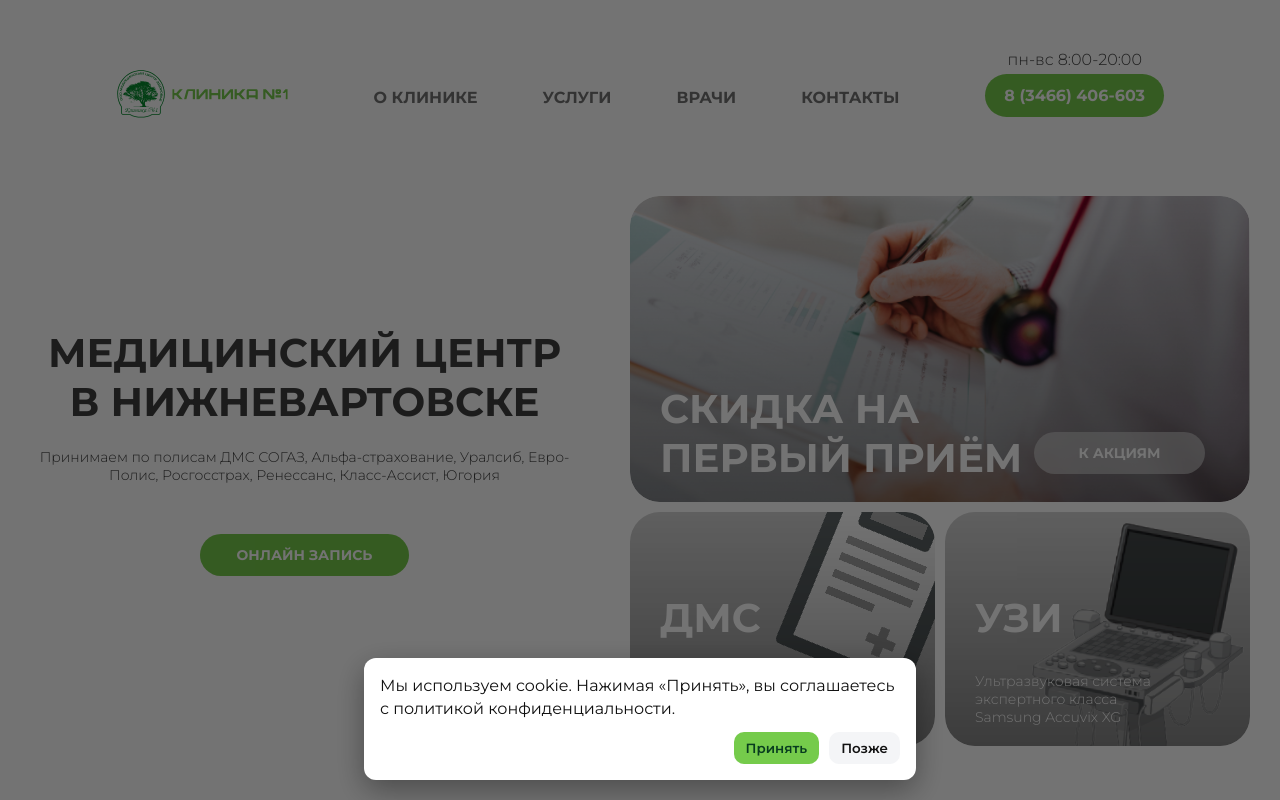
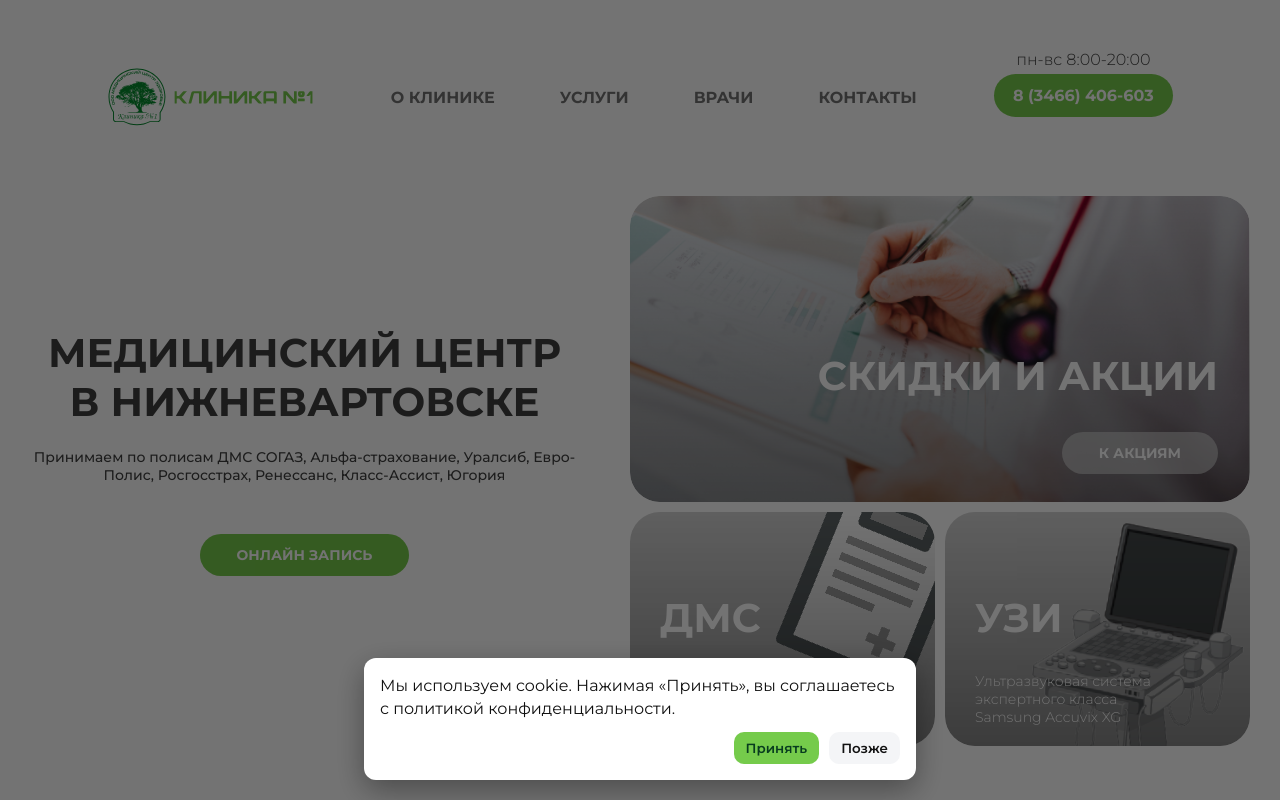
Before and after one commit to metr1cs/vartovskClinic, a website: page index.html in a window 1280 px wide. Shown: the top 800 px of the page. Drawn offline with Linux system fonts and the light colour scheme.

Commit message:
fix media index banner and logo

```diff
--- a/_header.scss
+++ b/_header.scss
@@ -6,8 +6,8 @@
     padding-top: 54px;
 
     &-logo {
-        height: 50px;
-        margin-top: 15px;
+        height: 60px;
+        margin-top: 13px;
 
         &__textless {
             display: none;
@@ -155,12 +155,12 @@
             color: #3F3F3F;
             font-size: $fontSizeLittle;
             line-height: normal;
-            font-weight: 300;
+            font-weight: 500;
         }
 
         &__button {
             width: 200px;
-            border: 0px;
+            border: none;
             border-radius: 30px;
             background: #75CB4B;
             padding: 16px 18px;
@@ -177,120 +177,6 @@
         }
     }
 
-    // &-right {
-    //     display: grid;
-    //     gap: 10px;
-    //     grid-template:
-    //         "ban1 ban1" 306px
-    //         "ban2 ban3" 234px / 305px 305px;
-
-    //     &__banner {
-    //         display: flex;
-    //         flex-direction: column;
-    //         align-items: flex-start;
-    //         justify-content: flex-end;
-    //         position: relative;
-    //         padding: 0 32px 30px 32px;
-
-    //         &-link {
-    //             position: absolute;
-    //             width: 100%;
-    //             height: 100%;
-    //             top: 0;
-    //             left: 0;
-    //         }
-
-    //         &--ban1 {
-    //             grid-area: ban1;
-    //             padding-bottom: 25px;
-    //         }
-
-    //         &--ban2 {
-    //             grid-area: ban2;
-    //         }
-
-    //         &--ban3 {
-    //             grid-area: ban3;
-    //         }
-
-    //         &-image {
-    //             position: absolute;
-    //             z-index: -5;
-    //             left: 0;
-    //             top: 0;
-    //             border-radius: 30px;
-
-    //             &--1 {
-    //                 position: relative;
-    //                 background-image: url(/image/banner1.png);
-    //             }
-
-    //             &--2 {
-    //                 position: relative;
-    //                 background-color: #CBCBCB;
-    //                 background-image: url(/image/dms.png);
-    //             }
-
-    //             &--3 {
-    //                 position: relative;
-    //                 background-color: #CBCBCB;
-    //                 background-image: url(/image/uzi.png);
-    //             }
-
-    //         }
-
-    //         &-tittle {
-    //             text-transform: uppercase;
-    //             font-size: 40px;
-    //             color: #FFFFFF;
-    //             font-weight: 700;
-    //             line-height: 48px;
-    //         }
-
-    //         // &-description {
-    //         //     font-size: 14px;
-    //         //     color: #FFFFFF;
-    //         //     font-weight: 300;
-    //         //     line-height: 15px;
-    //         //     margin-top: 18px;
-
-    //         //     &--span {
-    //         //         font-weight: 700;
-    //         //     }
-    //         // }
-
-    //         &-description {
-    //             font-size: 14px;
-    //             color: #FFFFFF;
-    //             font-weight: 300;
-    //             line-height: 15px;
-    //             margin-top: 18px;
-
-    //             &--span {
-    //                 font-weight: 700;
-    //             }
-    //         }
-
-    //         &-button {
-    //             text-transform: uppercase;
-    //             text-decoration: none;
-    //             background-color: rgb(208, 208, 208, 0.62);
-    //             color: #FFFFFF;
-    //             border-radius: 30px;
-    //             padding: 12px 44px;
-    //             font-size: 14px;
-    //             font-weight: 700;
-    //             height: 18px;
-    //             margin-bottom: 8px;
-    //         }
-
-    //         &-container {
-    //             display: flex;
-    //             align-items: flex-end;
-    //             gap: 12px;
-    //         }
-    //     }
-    // }
 
     &-right {
         display: flex;
@@ -376,6 +262,7 @@
                 color: #FFFFFF;
                 font-weight: 700;
                 line-height: normal;
+                white-space: nowrap;
             }
 
             &-description {
@@ -396,11 +283,40 @@
                 background-color: rgb(208, 208, 208, 0.62);
                 color: #FFFFFF;
                 border-radius: 30px;
-                padding: 12px 44px;
-                font-size: 14px;
+                font-size: 10px;
+                padding: 7px 12px ;
                 font-weight: 700;
-                height: 18px;
                 margin-bottom: 8px;
+                text-align: center;
+                white-space: nowrap;
+                @media (min-width: 375px) {
+                    font-size: 12px;
+                    padding: 7px 16px ;
+                }
+                @media (min-width: 425px) {
+                    font-size: 15px;
+                    padding: 7px 16px ;
+                }
+                @media (min-width: 576px) {
+                    font-size: 16px;
+                    padding: 7px 18px ;
+                    margin-top: 20px;
+                }
+                @media (min-width: 768px) {
+                    font-size: 16px;
+                    padding: 12px 28px ;
+                    //margin-top: 20px;
+                }
+                @media (min-width: 992px) {
+                    padding: 12px 37px;
+                    font-size: 14px;
+                    //margin-top: 50px;
+                }
+                @media (min-width: 1200px) {
+                }
+                @media (min-width: 1400px) {
+                }
+
             }
 
             &-container {
@@ -411,7 +327,19 @@
                 align-items: flex-end;
                 gap: 12px;
                 padding-right: 20px;
-
+                flex-direction: column;
+                width: 90%;
+                @media (min-width: 576px) {
+                }
+                @media (min-width: 768px) {
+                    //margin-bottom: 50px;
+                }
+                @media (min-width: 992px) {
+                }
+                @media (min-width: 1200px) {
+                }
+                @media (min-width: 1400px) {
+                }
                 &--mini {
                     flex-direction: column;
                     align-items: flex-start;
@@ -478,7 +406,7 @@
 
 @media (max-width: 768px) {
     .main-right__banner-button {
-        display: none;
+
     }
 
     .main-right__banner-description {
--- a/index.html
+++ b/index.html
@@ -140,7 +140,7 @@
                         <img class="main-right__banner-image main-right__banner-image--1" src="/image/banner1grad.png"
                             alt="" />
                         <div class="main-right__banner-container">
-                            <h2 class="main-right__banner-tittle">скидка на <br>первый приём</h2>
+                            <h2 class="main-right__banner-tittle">скидки и акции</h2>
                             <a class="main-right__banner-button salepage" href="./sale.html" data-details="sale">К
                                 акциям</a>
                         </div>
@@ -899,7 +899,7 @@
                     </div>
                     <div class="footer-right__box">
                         <img class="footer-right__box-img" src="/image/Phone.png" alt="" />
-                        <a class="footer-right__box-phone" href="tel:+73466406604">8 (3466) 406-604</a>
+                        <a class="footer-right__box-phone" href="tel:+73466406603">8 (3466) 406-603</a>
                     </div>
                 </div>
             </div>
```
Also changed, not shown: aboutClinic.html (+1 -1 lines), contacts.html (+2 -2 lines), doctors.html (+1 -1 lines), licenzion.html (+1 -1 lines), privacy-policy.html (+1 -1 lines), sale.html (+1 -1 lines), service.html (+1 -1 lines), style.css, 1 other file.
